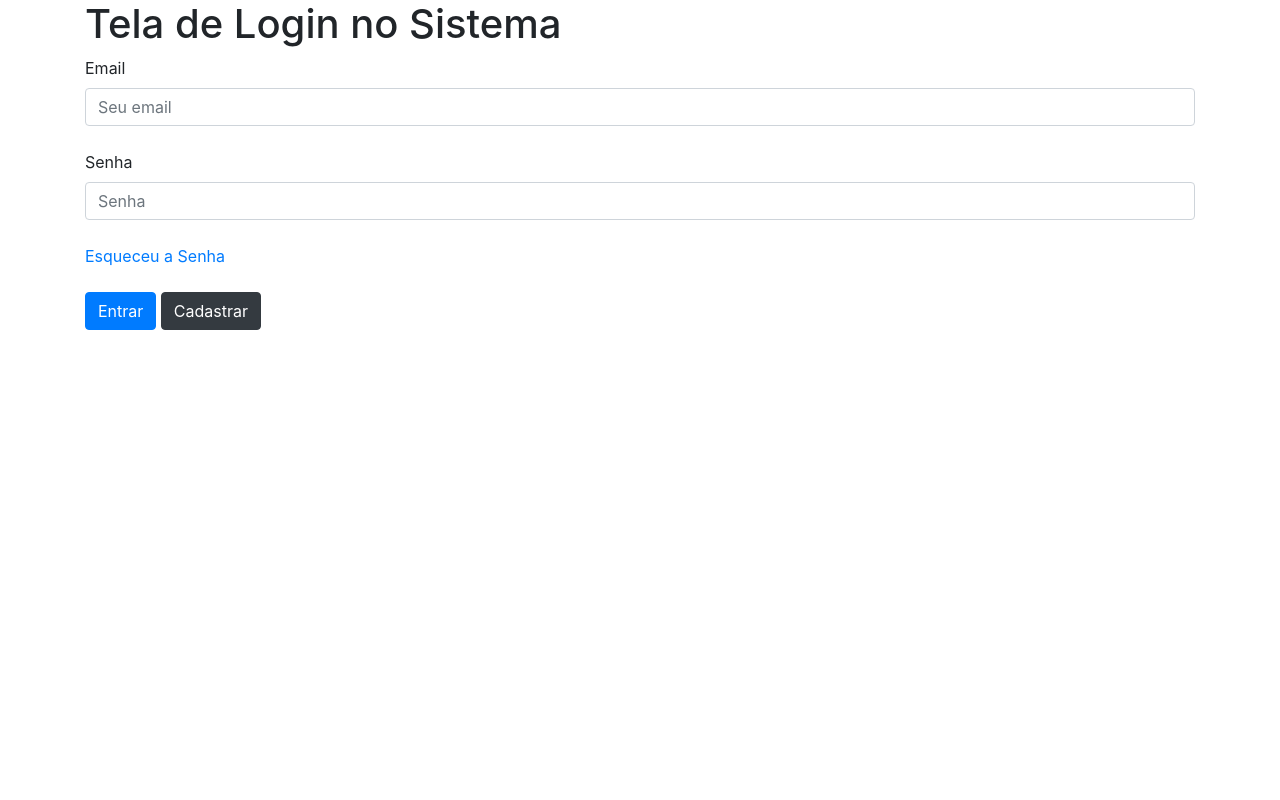
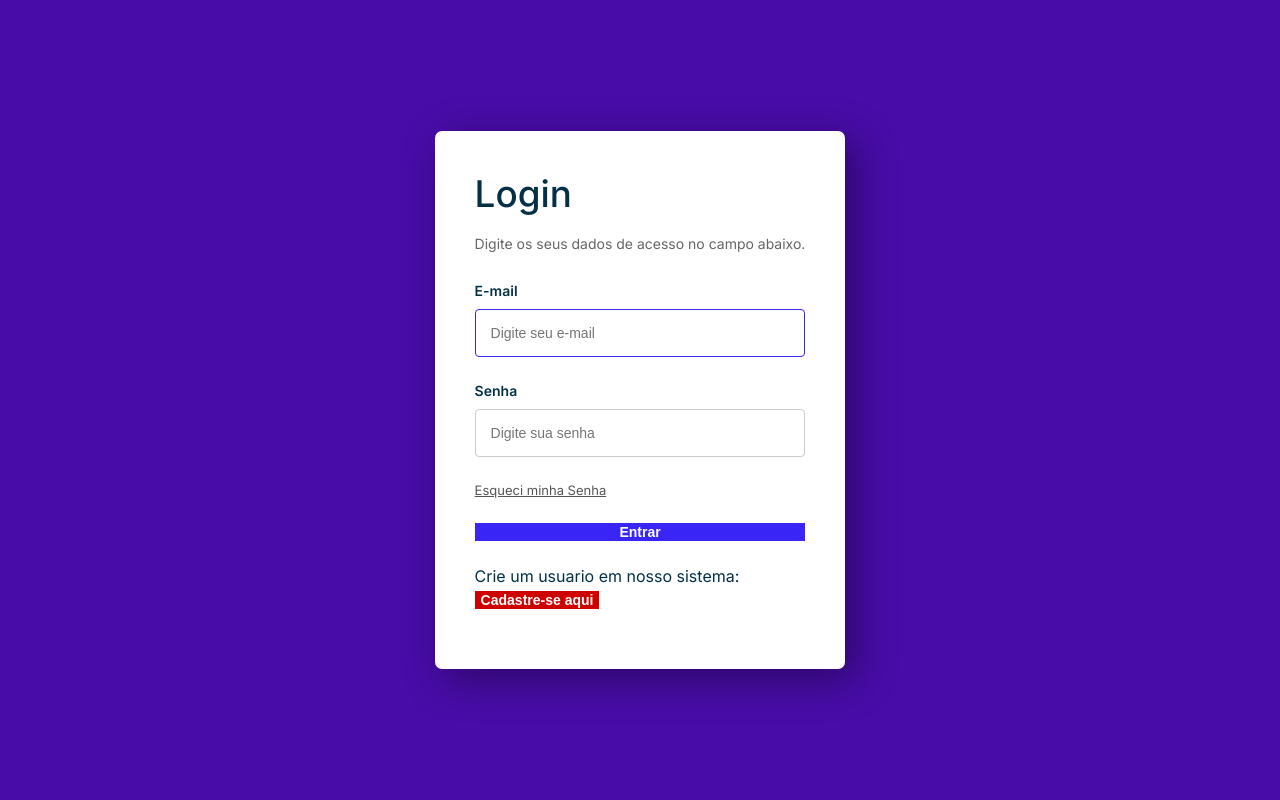
Before and after one commit to BrunoCrepaldi17/TCC_Web, a PHP site: page /login.php in a window 1280 px wide. Run offline with PHP 8.4, Linux system fonts and the light colour scheme.

Commit message:
Add files via upload

```diff
--- a/TCC/login.php
+++ b/TCC/login.php
@@ -63,47 +63,34 @@ if (isset($_POST['entrar'])) {
 
 ?>
 
-
 <!DOCTYPE html>
-<html lang="en">
+<html lang="pt-BR">
 
 <head>
   <meta charset="UTF-8">
   <meta http-equiv="X-UA-Compatible" content="IE=edge">
   <meta name="viewport" content="width=device-width, initial-scale=1.0">
-  <link rel="stylesheet" href="https://stackpath.bootstrapcdn.com/bootstrap/4.1.3/css/bootstrap.min.css" integrity="sha384-MCw98/SFnGE8fJT3GXwEOngsV7Zt27NXFoaoApmYm81iuXoPkFOJwJ8ERdknLPMO" crossorigin="anonymous">
-  <title>Tela de Login no Sistema</title>
+  <title>Login de Usuario</title>
+  <link rel="stylesheet" href="main.css">
 </head>
 
 <body>
+  <div class="page">
+    <form method="POST" class="formLogin">
+      <h1>Login</h1>
+      <p>Digite os seus dados de acesso no campo abaixo.</p>
+      <label for="email">E-mail</label>
+      <input name="email" type="email" id="email" placeholder="Digite seu e-mail" autofocus="true" />
+      <label for="password">Senha</label>
+      <input name="senha" type="password" id="senha" placeholder="Digite sua senha" />
+      <a href="esqueceuSenha.php" onclick="return confirm('Esqueceu a senha? clique OK para redefini-la')"> Esqueci minha Senha </a>
+      <button name="entrar" type="submit" class="btn btn-primary">Entrar</button>
+      <br>
+      Crie um usuario em nosso sistema:<br>
+      <a href="cadastroUsuario.php" onclick="return confirm('Quer criar um usuario para acessar o sistema ?')">
+      <button  class="btn btn-danger" type="button">Cadastre-se aqui</button>
+    </form>
+  </div>
 
 </body>
-
-<div class="container">
-
-  <h1>Tela de Login no Sistema</h1>
-
-  <!-- Login Form -->
-  <form method="post">
-    <div class="form-group">
-      <label for="email">Email</label>
-      <input name="email" type="email" class="form-control" id="email" aria-describedby="email" placeholder="Seu email">
-      </label>
-      <br>
-      <label for="senha">Senha</label>
-      <input name="senha" type="password" class="form-control" id="senha" placeholder="Senha">
-      </label>
-      <br>
-      <a href="esqueceuSenha.php" onclick="return confirm('Esqueceu a senha? clique OK para redefini-la')"> Esqueceu a Senha </a>
-      <br>
-      <br>
-      <button name="entrar" type="submit" class="btn btn-primary">Entrar</button>
-      <a href="cadastroUsuario.php" onclick="return confirm('Quer criar um usuario para acessar o sistema ?')">
-        <button type="button" class="btn btn-dark">Cadastrar</button>
-    </div>
-  </form>
-</div>
-</form>
-</div>
-
 </html>
--- /dev/null
+++ b/TCC/main.css
@@ -0,0 +1,120 @@
+@import url('https://fonts.googleapis.com/css2?family=Inter:wght@100;200;300;400;500;600;700;800;900&display=swap');
+
+body {
+    font-family: 'Inter', sans-serif;
+    margin: 0;
+    padding: 0;
+    color: #023047
+}
+
+.page {
+    display: flex;
+    flex-direction: column;
+    align-items: center;
+    align-content: center;
+    justify-content: center;
+    width: 100%;
+    height: 100vh;
+    background-color: #480ca8;
+}
+
+.formLogin {
+    display: flex;
+    flex-direction: column;
+    background-color: #fff;
+    border-radius: 7px;
+    padding: 40px;
+    box-shadow: 10px 10px 40px rgba(0, 0, 0, 0.4);
+    gap: 5px
+}
+
+.areaLogin img {
+    width: 420px;
+}
+
+.formLogin h1 {
+    padding: 0;
+    margin: 0;
+    font-weight: 500;
+    font-size: 2.3em;
+}
+
+.formLogin p {
+    display: inline-block;
+    font-size: 14px;
+    color: #666;
+    margin-bottom: 25px;
+}
+
+.formLogin input {
+    padding: 15px;
+    font-size: 14px;
+    border: 1px solid #ccc;
+    margin-bottom: 20px;
+    margin-top: 5px;
+    border-radius: 4px;
+    transition: all linear 160ms;
+    outline: none;
+}
+
+
+.formLogin input:focus {
+    border: 1px solid  #3a25f7;
+}
+
+.formLogin label {
+    font-size: 14px;
+    font-weight: 600;
+}
+
+.formLogin a {
+    display: inline-block;
+    margin-bottom: 20px;
+    font-size: 13px;
+    color: #555;
+    transition: all linear 160ms;
+}
+
+.formLogin a:hover {
+    color:  #3a25f7;
+}
+
+.btn {
+    background-color: #3a25f7;
+    color: #fff;
+    font-size: 14px;
+    font-weight: 600;
+    border: none !important;
+    transition: all linear 160ms;
+    cursor: pointer;
+    margin: 0 !important;
+
+}
+
+.btn-dark{
+    background-color: #eeb90c;
+    color: #fff;
+    font-size: 14px;
+    font-weight: 600;
+    border: none !important;
+    transition: all linear 160ms;
+    cursor: pointer;
+    margin: 0 !important;
+
+}
+.btn-danger{
+    background-color: #cf0000;
+    color: #fff;
+    font-size: 14px;
+    font-weight: 600;
+    border: none !important;
+    transition: all linear 160ms;
+    cursor: pointer;
+    margin: 0 !important;
+
+}
+.btn:hover {
+    transform: scale(1.05);
+    background-color: #0c0c0c;
+
+}
--- a/TCC/menu.php
+++ b/TCC/menu.php
@@ -15,6 +15,7 @@ if (!isset($_SESSION['nome'])) {
   <title>Document</title>
   <script src="https://cdn.jsdelivr.net/npm/bootstrap@5.3.0-alpha1/dist/js/bootstrap.bundle.min.js" integrity="sha384-w76AqPfDkMBDXo30jS1Sgez6pr3x5MlQ1ZAGC+nuZB+EYdgRZgiwxhTBTkF7CXvN" crossorigin="anonymous"></script>
   <link href="https://cdn.jsdelivr.net/npm/bootstrap@5.3.0-alpha1/dist/css/bootstrap.min.css" rel="stylesheet" integrity="sha384-GLhlTQ8iRABdZLl6O3oVMWSktQOp6b7In1Zl3/Jr59b6EGGoI1aFkw7cmDA6j6gD" crossorigin="anonymous">
+
 </head>
 
 <body>
```
Also changed, not shown: TCC/cadastroUsuario.php (+11 -35 lines), TCC/index.php (+56 -4 lines), TCC/menuTeste.php (added, +20 -0 lines), 1 other file.
